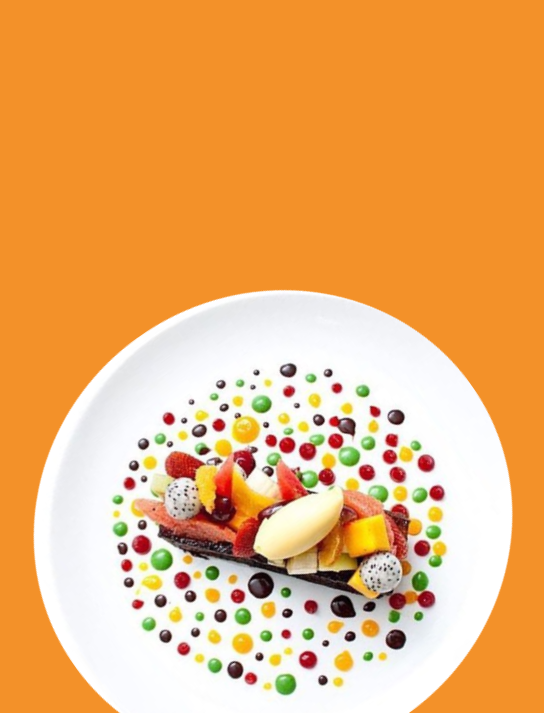
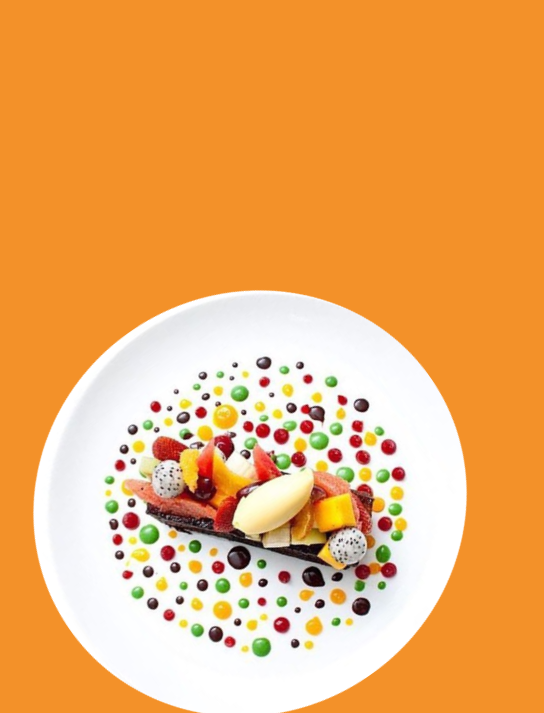
Before and after one commit to obbidgr8/Its-Yummy, a plain HTML site: page index.html in a window 1280 px wide. Shown: the part 239-952 px from the top of the page, 625-1169 px from the left. Drawn offline with nearby package versions, Linux system fonts and the light colour scheme.

Commit message:
Update styles.css

```diff
--- a/css/styles.css
+++ b/css/styles.css
@@ -83,7 +83,7 @@ h6 {
 /* Title Image */
 
 .title-image{
-  width: 105%;
+  width: 95%;
   top: 20%;
   transform: rotate(-35deg);
   position: absolute;
```
